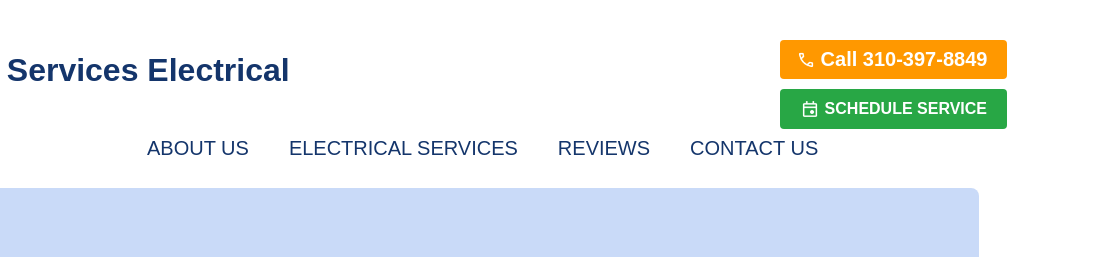
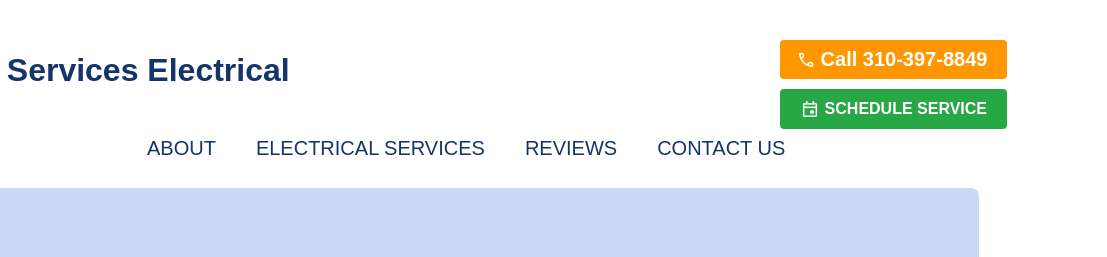
Before and after one commit to VirtusBusinessGroup/AllServicesElectrical, a plain HTML site: page index.html in a window 1280 px wide. Shown: the top 257 px of the page, 173-1280 px from the left. Drawn offline with Linux system fonts and the light colour scheme.

Commit message:
Update index.html

```diff
--- a/index.html
+++ b/index.html
@@ -57,7 +57,7 @@
     <div class="nav">
         <nav>
             <ul>
-                <li><a href="#about-us-section" title="Learn about our electricians">ABOUT US</a></li>
+                <li><a href="#about-us-section" title="Learn about our electricians">ABOUT</a></li>
                 <li class="dropdown">
                     <a href="assets/html/electrical_services.html" title="Explore our electrical services">ELECTRICAL SERVICES</a>
                     <ul id="services-dropdown" class="dropdown-menu"></ul>
```
